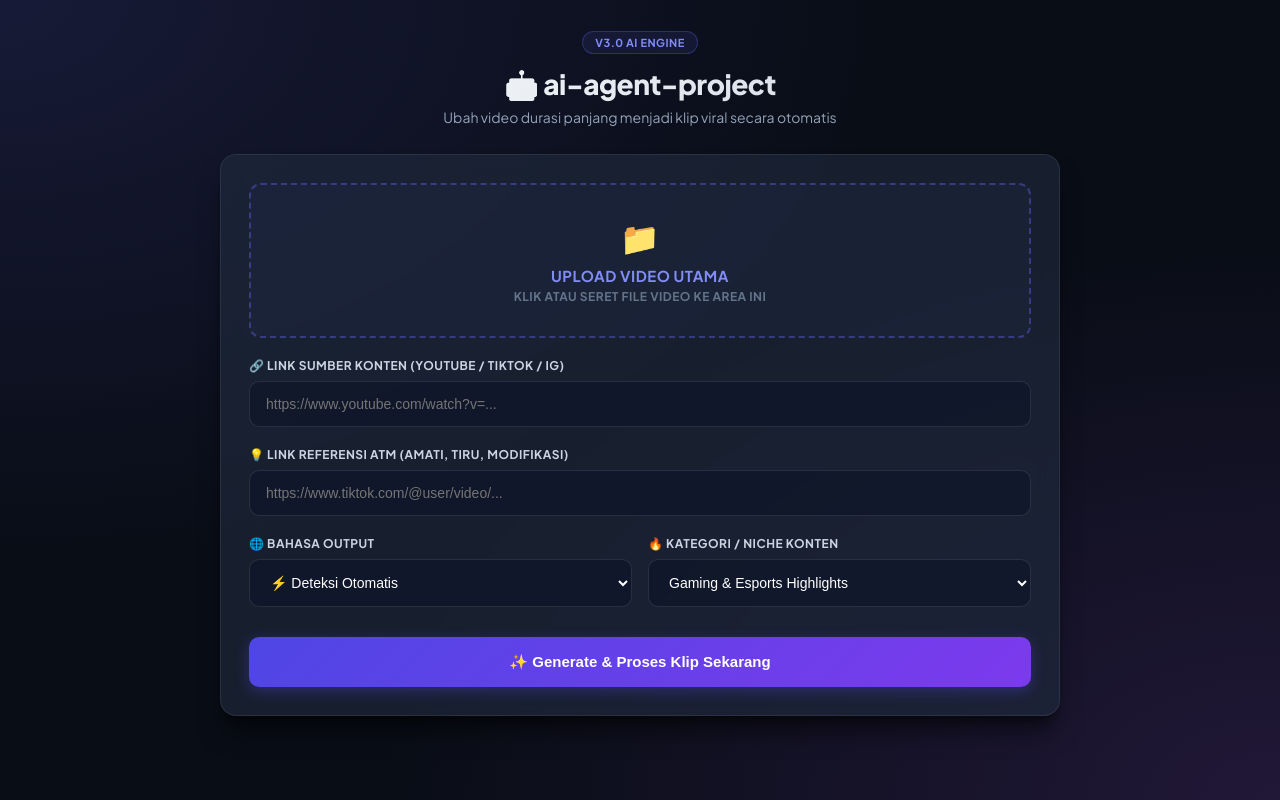
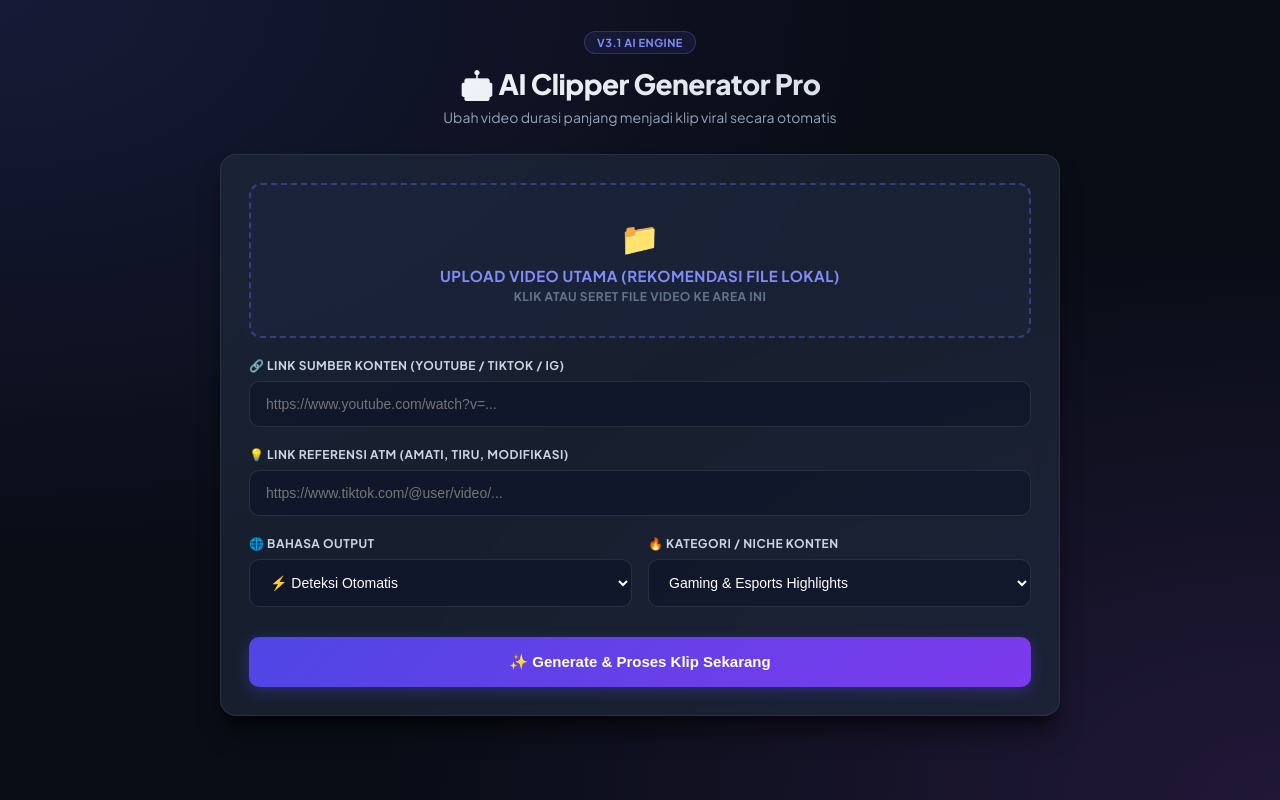
Before and after one commit to skydwiwoy-hue/ai-agent.project, a plain HTML site: page index.html in a window 1280 px wide. Drawn offline with Linux system fonts and the light colour scheme.

Commit message:
Update title and content for AI Clipper Generator Pro

```diff
--- a/index.html
+++ b/index.html
@@ -3,11 +3,11 @@
 <head>
   <meta charset="UTF-8">
   <meta name="viewport" content="width=device-width, initial-scale=1.0">
-  <title>ai-agent-project</title>
+  <title>AI Clipper Generator Pro</title>
 
-  <!-- 1. SCRIPT FFMPEG LOKAL (SESUAI STRUKTUR FOLDER FFMPEG/) -->
-  <script src="ffmpeg/ffmpeg.js"></script>
-  <script src="ffmpeg/util.js"></script>
+  <!-- 1. SCRIPT FFMPEG & UTIL RESMI DARI CDN (STABIL UNTUK GITHUB PAGES) -->
+  <script src="https://unpkg.com/@ffmpeg/ffmpeg@0.12.10/dist/umd/ffmpeg.js"></script>
+  <script src="https://unpkg.com/@ffmpeg/util@0.12.1/dist/umd/index.js"></script>
 
   <!-- 2. STYLESHEET & FONTS -->
   <link rel="stylesheet" href="style.css">
@@ -19,8 +19,8 @@
 
   <div class="container">
     <header class="app-header">
-      <div class="badge">v3.0 AI Engine</div>
-      <h1>🤖 ai-agent-project</h1>
+      <div class="badge">v3.1 AI Engine</div>
+      <h1>🤖 AI Clipper Generator Pro</h1>
       <p class="subtitle">Ubah video durasi panjang menjadi klip viral secara otomatis</p>
     </header>
 
@@ -29,7 +29,7 @@
       <div class="form-group">
         <label for="videoInput" class="dropzone">
           <div class="dropzone-icon">📁</div>
-          <span class="dropzone-title">Upload Video Utama</span>
+          <span class="dropzone-title">Upload Video Utama (Rekomendasi File Lokal)</span>
           <p id="dropzoneText">Klik atau seret file video ke area ini</p>
           <input type="file" id="videoInput" accept="video/*">
         </label>
```
